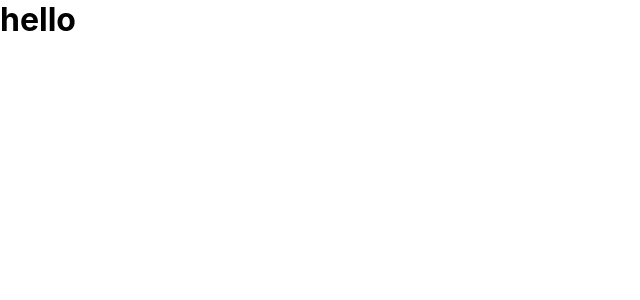
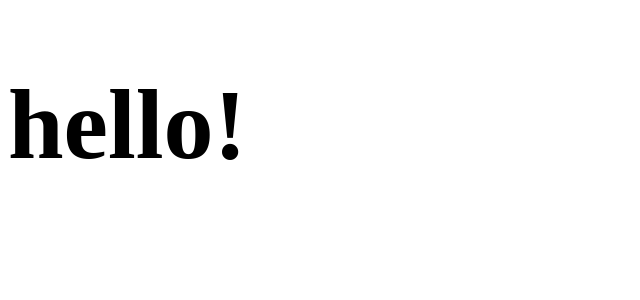
Before and after one commit to ron61/ron61.github.io, a Nuxt app: page / in a window 1280 px wide. Shown: the top 300 px of the page, without its empty margins (0-640 px from the left). Built offline with nearby package versions, Linux system fonts and the light colour scheme.

Commit message:
hello world done

```diff
--- /dev/null
+++ b/components/hello.vue
@@ -0,0 +1,19 @@
+<template>
+    <div>
+        <h1>hello!</h1>
+    </div>
+</template>
+
+<script>
+export default {
+
+}
+</script>
+
+<style scoped>
+h1 {
+    font-size: 100px;
+    /* display: flex;
+    text-align: center; */
+}
+</style>
--- a/layouts/default.vue
+++ b/layouts/default.vue
@@ -5,7 +5,7 @@
 </template>
 
 <style>
-html {
+/* html {
   font-family:
     'Source Sans Pro',
     -apple-system,
@@ -58,5 +58,5 @@ html {
 .button--grey:hover {
   color: #fff;
   background-color: #35495e;
-}
+} */
 </style>
--- a/pages/index.vue
+++ b/pages/index.vue
@@ -1,9 +1,13 @@
 <template>
-  <h1>hello</h1>
+  <hello />
 </template>
 
-<script lang="ts">
+<script>
+import hello from '~/components/hello'
 
+export default {
+
+}
 </script>
 
 <style>
```
Also changed, not shown: 2 other files (tests, documents, lock files or other folders).
